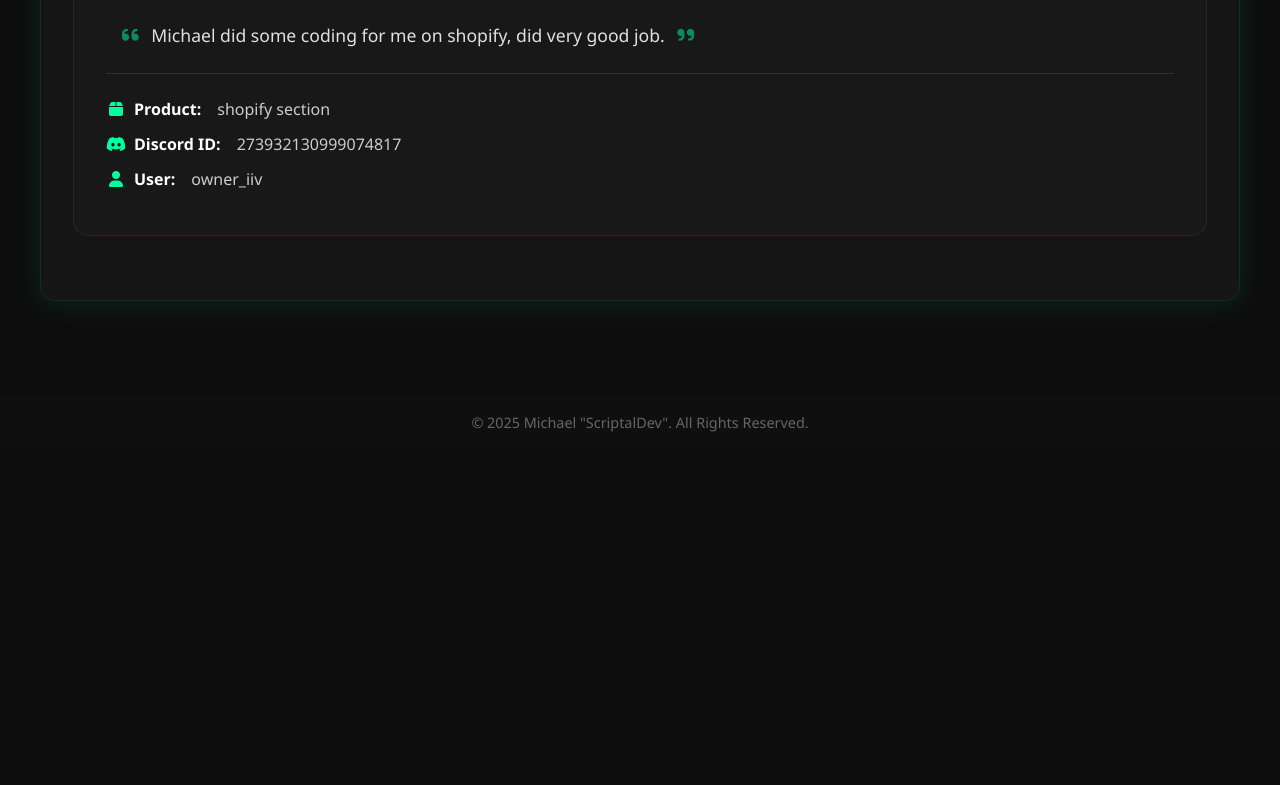
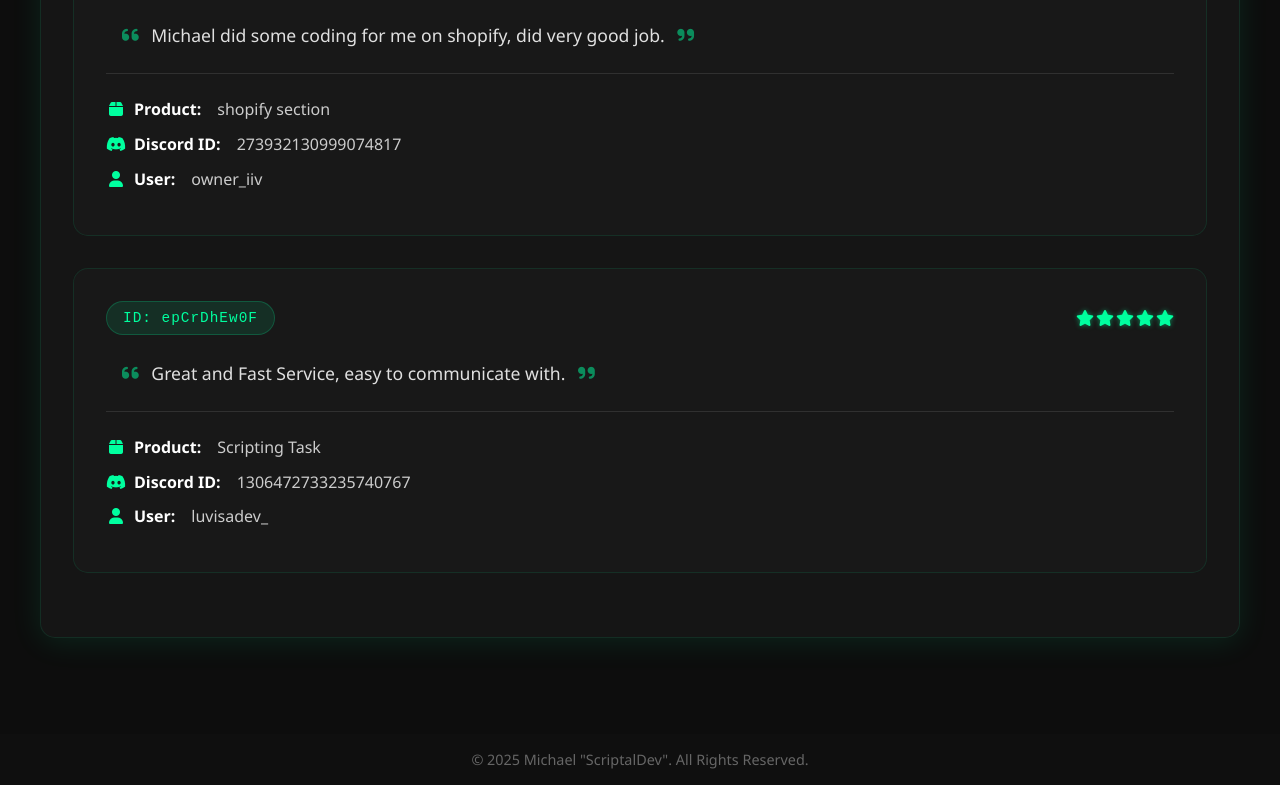
Before and after one commit to Michael-source-bot/portfolio, a plain HTML site: page reviews.html in a window 1280 px wide. Shown: the part 2116-2901 px from the top of the page. Before the commit the page ends 2564 px from the top, so only its background shows below. Drawn offline with nearby package versions, Linux system fonts and the light colour scheme.

Commit message:
Add new review

```diff
--- a/reviews.html
+++ b/reviews.html
@@ -148,6 +148,21 @@
                     <li><i class="fas fa-user"></i> <strong>User:</strong> owner_iiv</li>
                 </ul>
             </div>
+
+            <div class="review-card">
+                <div class="review-header">
+                    <span class="ticket-id">ID: epCrDhEw0F</span>
+                    <div class="rating">
+                        <i class="fas fa-star"></i><i class="fas fa-star"></i><i class="fas fa-star"></i><i class="fas fa-star"></i><i class="fas fa-star"></i>
+                    </div>
+                </div>
+                <p class="review-text"><i class="fas fa-quote-left"></i> Great and Fast Service, easy to communicate with. <i class="fas fa-quote-right"></i></p>
+                <ul class="review-meta">
+                    <li><i class="fas fa-box"></i> <strong>Product:</strong> Scripting Task</li>
+                    <li><i class="fab fa-discord"></i> <strong>Discord ID:</strong> 1306472733235740767</li>
+                    <li><i class="fas fa-user"></i> <strong>User:</strong> luvisadev_</li>
+                </ul>
+            </div>
   </div>
 </section>
 
```
